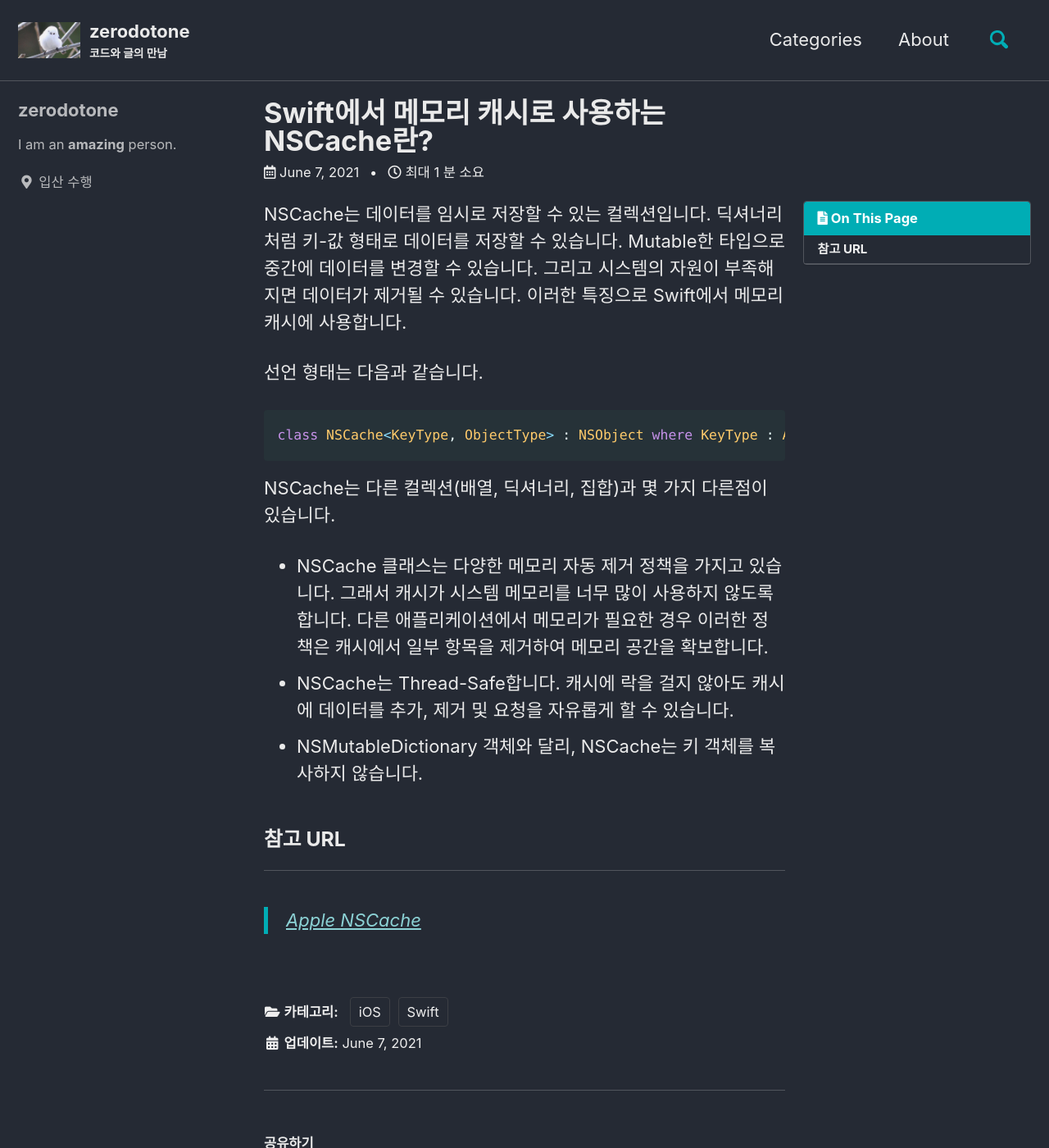
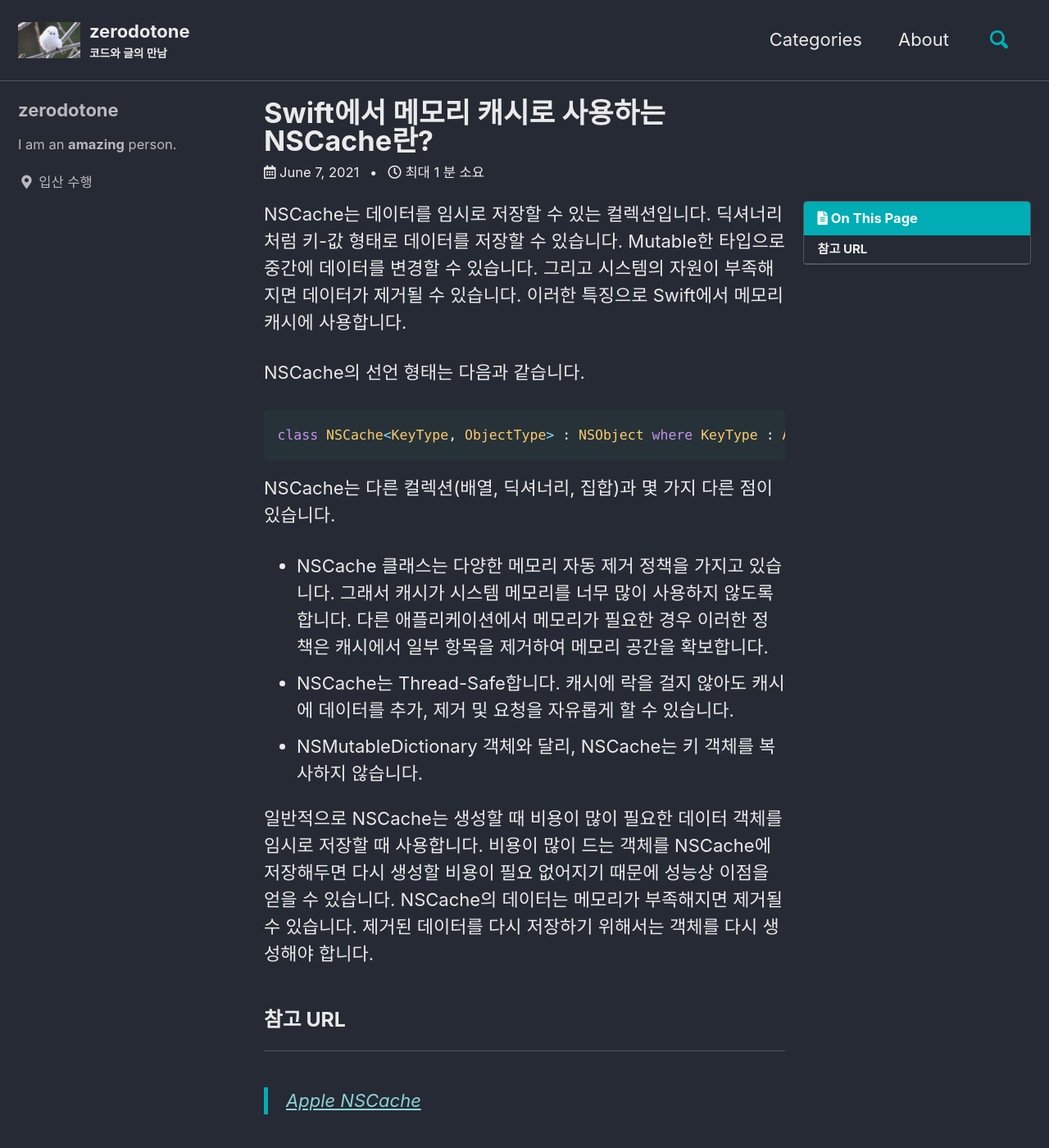
Before and after one commit to zdodev/zdodev.github.io, a Jekyll site: the page built from _posts/2021-06-07-Swift에서-메모리-캐시로-사용하는-NSCache란?.md, in a window 1280 px wide and 1400 px high. Shown: the whole window at 82% size. Built offline with Jekyll 4.4.1, drawn with Linux system fonts in a browser that asks for light colours; cached includes are drawn as plain includes.

Commit message:
📝: NSCache 내용 추가.

````diff
--- a/_posts/2021-06-07-Swift에서-메모리-캐시로-사용하는-NSCache란?.md
+++ b/_posts/2021-06-07-Swift에서-메모리-캐시로-사용하는-NSCache란?.md
@@ -12,17 +12,19 @@ comments: true
 
 NSCache는 데이터를 임시로 저장할 수 있는 컬렉션입니다. 딕셔너리처럼 키-값 형태로 데이터를 저장할 수 있습니다. Mutable한 타입으로 중간에 데이터를 변경할 수 있습니다. 그리고 시스템의 자원이 부족해지면 데이터가 제거될 수 있습니다. 이러한 특징으로 Swift에서 메모리 캐시에 사용합니다.
 
-선언 형태는 다음과 같습니다.
+NSCache의 선언 형태는 다음과 같습니다.
 
 ```swift
 class NSCache<KeyType, ObjectType> : NSObject where KeyType : AnyObject, ObjectType : AnyObject
 ```
 
-NSCache는 다른 컬렉션(배열, 딕셔너리, 집합)과 몇 가지 다른점이 있습니다.
+NSCache는 다른 컬렉션(배열, 딕셔너리, 집합)과 몇 가지 다른 점이 있습니다.
 
 - NSCache 클래스는 다양한 메모리 자동 제거 정책을 가지고 있습니다. 그래서 캐시가 시스템 메모리를 너무 많이 사용하지 않도록 합니다. 다른 애플리케이션에서 메모리가 필요한 경우 이러한 정책은 캐시에서 일부 항목을 제거하여 메모리 공간을 확보합니다.
 - NSCache는 Thread-Safe합니다. 캐시에 락을 걸지 않아도 캐시에 데이터를 추가, 제거 및 요청을 자유롭게 할 수 있습니다.
 - NSMutableDictionary 객체와 달리, NSCache는 키 객체를 복사하지 않습니다.
+
+일반적으로 NSCache는 생성할 때 비용이 많이 필요한 데이터 객체를 임시로 저장할 때 사용합니다. 비용이 많이 드는 객체를 NSCache에 저장해두면 다시 생성할 비용이 필요 없어지기 때문에 성능상 이점을 얻을 수 있습니다. NSCache의 데이터는 메모리가 부족해지면 제거될 수 있습니다. 제거된 데이터를 다시 저장하기 위해서는 객체를 다시 생성해야 합니다.
 
 ### 참고 URL
 
````
Also changed, not shown: other parts of _posts/2021-06-07-Swift에서-메모리-캐시로-사용하는-NSCache란?.md (+1 -1 lines).
